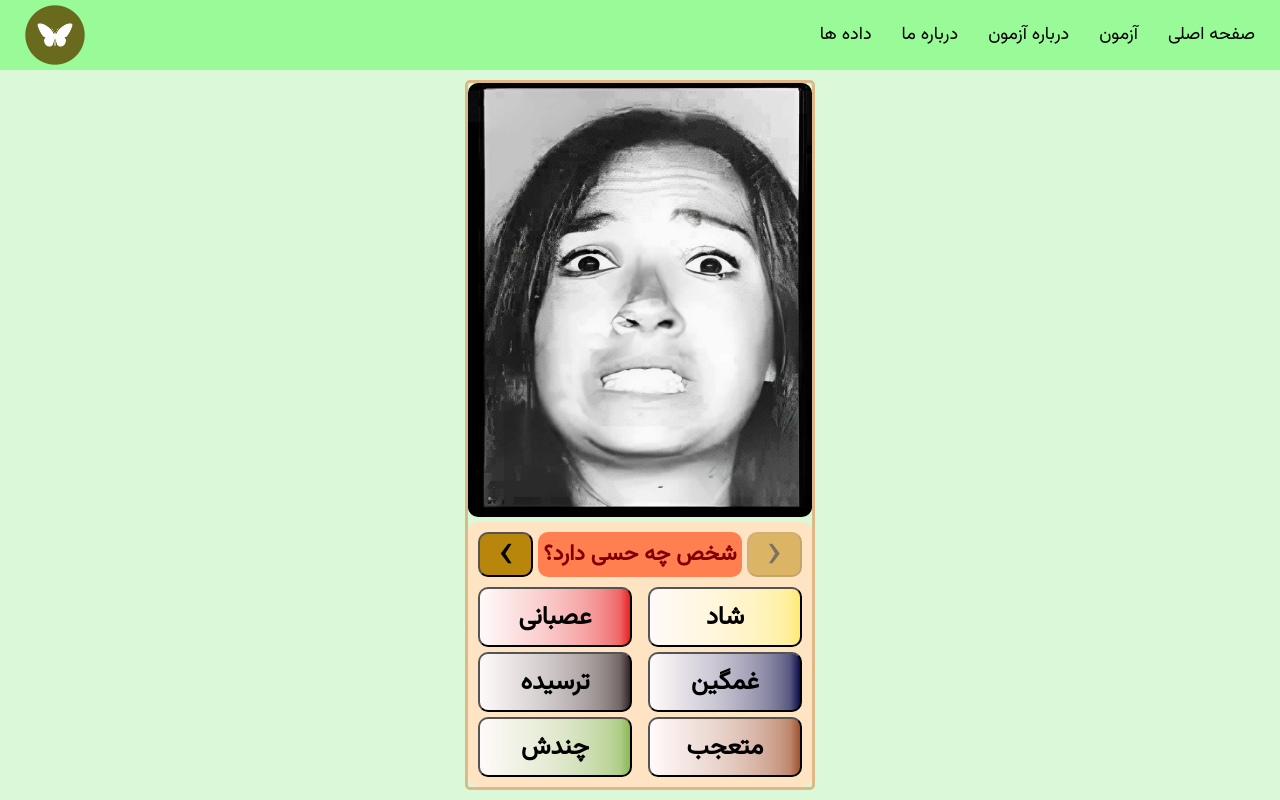
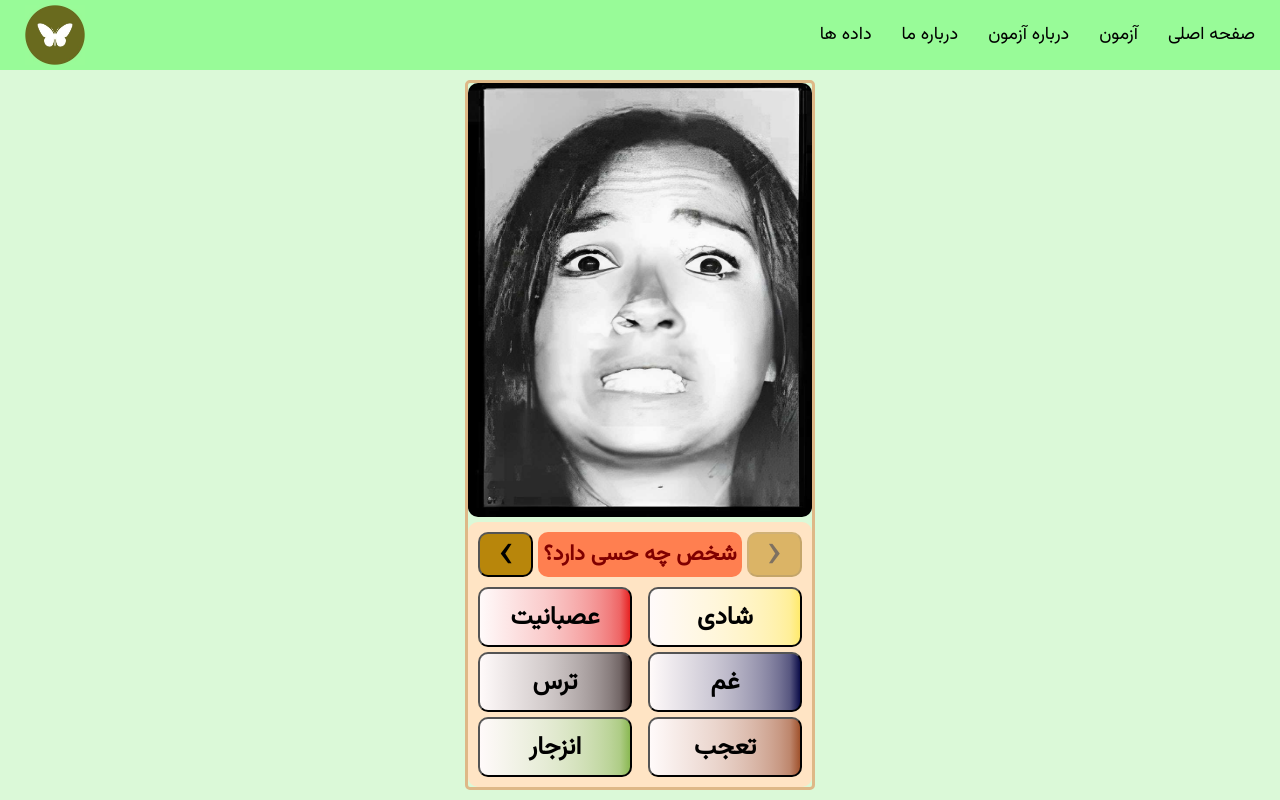
Before and after one commit to fardin721994/parvin, a React (Create React App) app: page /test/main in a window 1280 px wide. Built offline with nearby package versions, Linux system fonts and the light colour scheme.

Commit message:
1402 12 13

```diff
--- a/src/Test.js
+++ b/src/Test.js
@@ -32,14 +32,14 @@ const colors = [
 //   { feeling: "چندش 🤢", id: "disgust" },
 // ];
 const options = [
-  { feeling: "شاد", id: "happiness" },
-  { feeling: "غمگین", id: "sadness" },
-  { feeling: "متعجب", id: "surprise" },
-  { feeling: "عصبانی", id: "anger" },
-  { feeling: "ترسیده", id: "fear" },
-  { feeling: "چندش", id: "disgust" },
+  { feeling: "شادی", id: "happiness" },
+  { feeling: "غم", id: "sadness" },
+  { feeling: "تعجب", id: "surprise" },
+  { feeling: "عصبانیت", id: "anger" },
+  { feeling: "ترس", id: "fear" },
+  { feeling: "انزجار", id: "disgust" },
 ];
-const breakTime = 5000; // The time gap between qustions
+const breakTime = 500; // The time gap between qustions
 const answerTime = 600000; // The time to answer a question
 
 // This function will shuffle any given array:
```
